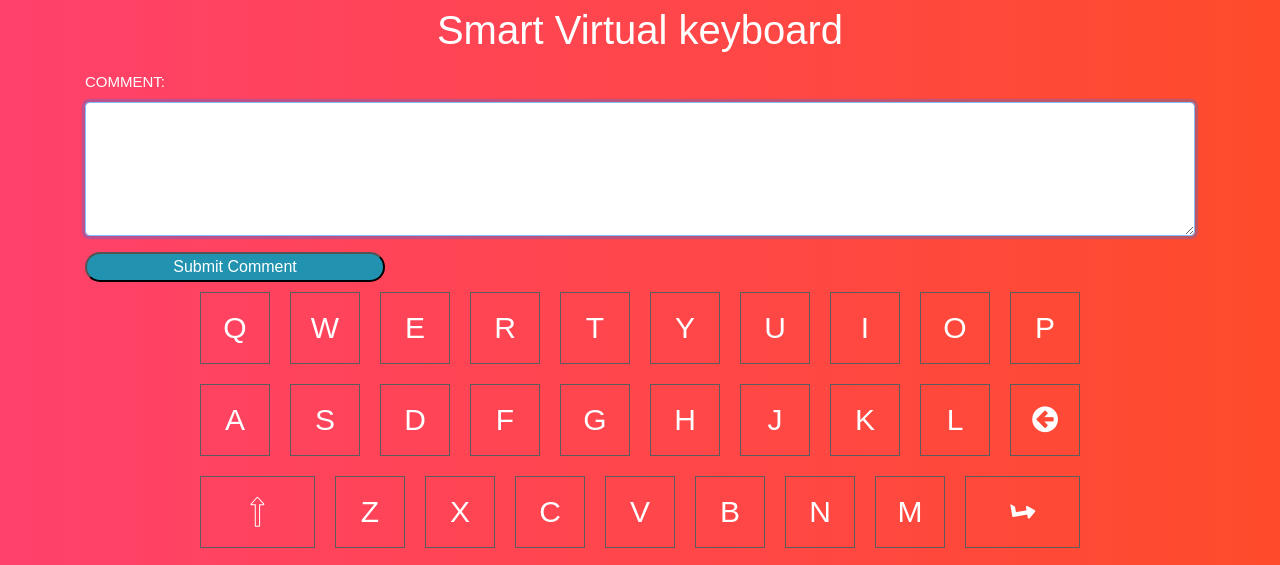
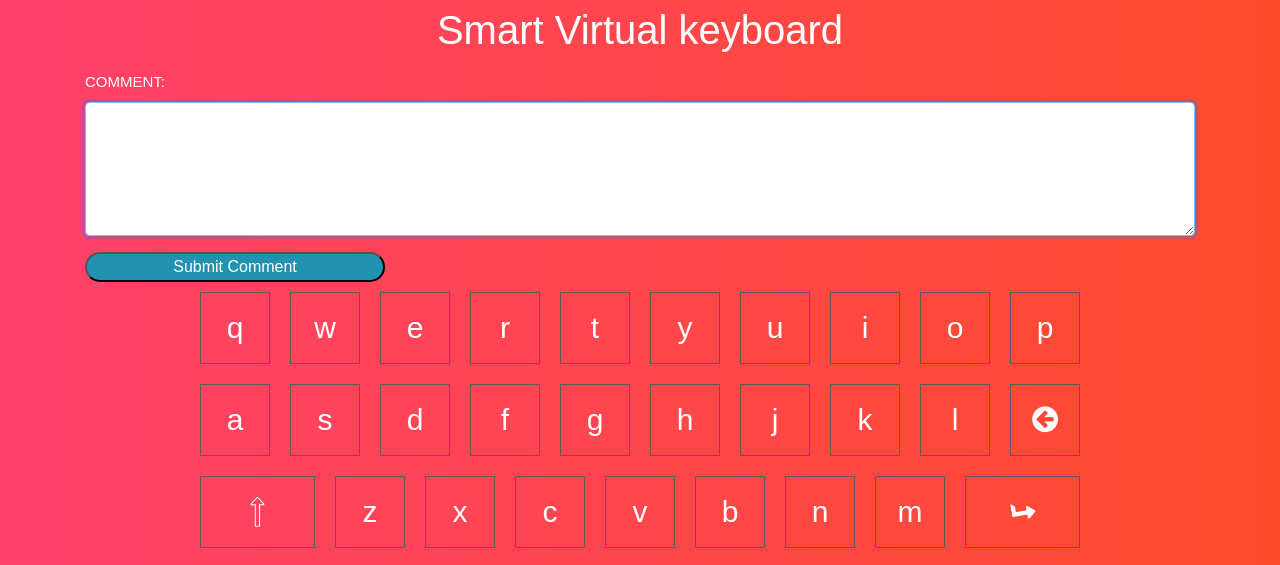
Before and after one commit to Stanyke/Smart-Virtual-keyboard, a plain HTML site: page index.html in a window 1280 px wide. Shown: the top 565 px of the page. Drawn offline with nearby package versions, Linux system fonts and the light colour scheme.

Commit message:
Update index.html

```diff
--- a/index.html
+++ b/index.html
@@ -41,41 +41,41 @@
 		<div class="alphabet_keys" id="alphabet_keys">
 
 			<div class="first_key_board_row" id="theKeyboard">
-				<div id="letter_Q" onclick="Q_makeit()">Q</div>
-				<div id="letter_W" onclick="W_makeit()">W</div>
-				<div id="letter_E" onclick="E_makeit()">E</div>
-				<div id="letter_R" onclick="R_makeit()">R</div>
-				<div id="letter_T" onclick="T_makeit()">T</div>
-				<div id="letter_Y" onclick="Y_makeit()">Y</div>
-				<div id="letter_U" onclick="U_makeit()">U</div>
-				<div id="letter_I" onclick="I_makeit()">I</div>
-				<div id="letter_O" onclick="O_makeit()">O</div>
-				<div id="letter_P" onclick="P_makeit()">P</div>
+				<div id="letter_Q" onclick="Q_makeit()">q</div>
+				<div id="letter_W" onclick="W_makeit()">w</div>
+				<div id="letter_E" onclick="E_makeit()">e</div>
+				<div id="letter_R" onclick="R_makeit()">r</div>
+				<div id="letter_T" onclick="T_makeit()">t</div>
+				<div id="letter_Y" onclick="Y_makeit()">y</div>
+				<div id="letter_U" onclick="U_makeit()">u</div>
+				<div id="letter_I" onclick="I_makeit()">i</div>
+				<div id="letter_O" onclick="O_makeit()">o</div>
+				<div id="letter_P" onclick="P_makeit()">p</div>
 			</div>
 
 			<div class="second_key_board_row" id="theKeyboard">
-				<div id="letter_A" onclick="A_makeit()">A</div>
-				<div id="letter_S" onclick="S_makeit()">S</div>
-				<div id="letter_D" onclick="D_makeit()">D</div>
-				<div id="letter_F" onclick="F_makeit()">F</div>
-				<div id="letter_G" onclick="G_makeit()">G</div>
-				<div id="letter_H" onclick="H_makeit()">H</div>
-				<div id="letter_J" onclick="J_makeit()">J</div>
-				<div id="letter_K" onclick="K_makeit()">K</div>
-				<div id="letter_L" onclick="L_makeit()">L</div>
+				<div id="letter_A" onclick="A_makeit()">a</div>
+				<div id="letter_S" onclick="S_makeit()">s</div>
+				<div id="letter_D" onclick="D_makeit()">d</div>
+				<div id="letter_F" onclick="F_makeit()">f</div>
+				<div id="letter_G" onclick="G_makeit()">g</div>
+				<div id="letter_H" onclick="H_makeit()">h</div>
+				<div id="letter_J" onclick="J_makeit()">j</div>
+				<div id="letter_K" onclick="K_makeit()">k</div>
+				<div id="letter_L" onclick="L_makeit()">l</div>
 				<div class="deLete_btn" id="deLete_btn" onclick="deLete_btn_makeit()"><i class="fa fa-arrow-circle-left" aria-hidden="true"></i></div>
 			</div>
 
 
 			<div class="third_key_board_row" id="theKeyboard">
 				<div class="cAp_btn false" id="cAp_btn" onclick="cAp_btn_makeit()"><i class="fa fa-long-arrow-up" id="my_Cap_LocK" aria-hidden="true"></i></div>
-				<div id="letter_Z" onclick="Z_makeit()">Z</div>
-				<div id="letter_X" onclick="X_makeit()">X</div>
-				<div id="letter_C" onclick="C_makeit()">C</div>
-				<div id="letter_V" onclick="V_makeit()">V</div>
-				<div id="letter_B" onclick="B_makeit()">B</div>
-				<div id="letter_N" onclick="N_makeit()">N</div>
-				<div id="letter_M" onclick="M_makeit()">M</div>
+				<div id="letter_Z" onclick="Z_makeit()">z</div>
+				<div id="letter_X" onclick="X_makeit()">x</div>
+				<div id="letter_C" onclick="C_makeit()">c</div>
+				<div id="letter_V" onclick="V_makeit()">v</div>
+				<div id="letter_B" onclick="B_makeit()">b</div>
+				<div id="letter_N" onclick="N_makeit()">n</div>
+				<div id="letter_M" onclick="M_makeit()">m</div>
 				<div class="enTer_btn" id="enTer_btn" onclick="enTer_btn_makeit()"><i class="fa fa-level-up" aria-hidden="true"></i></div>
 			</div>
 
```
